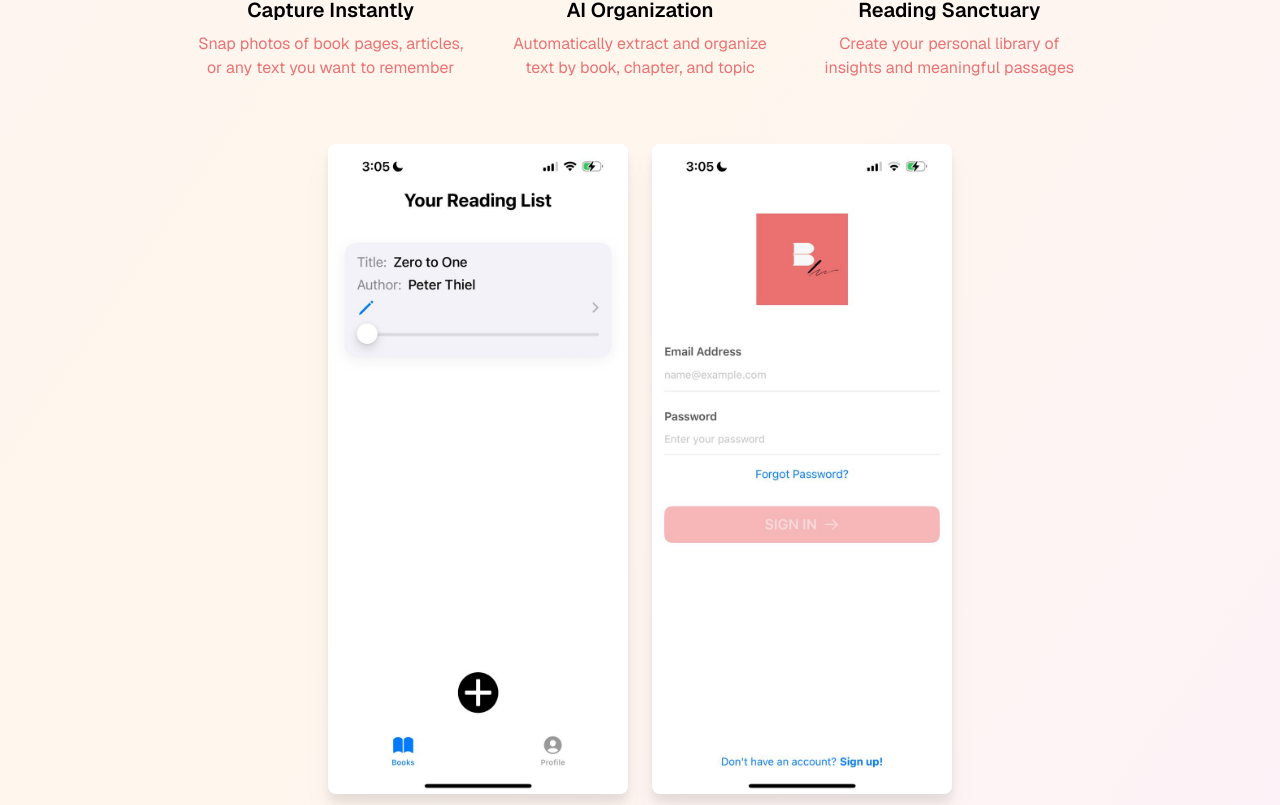
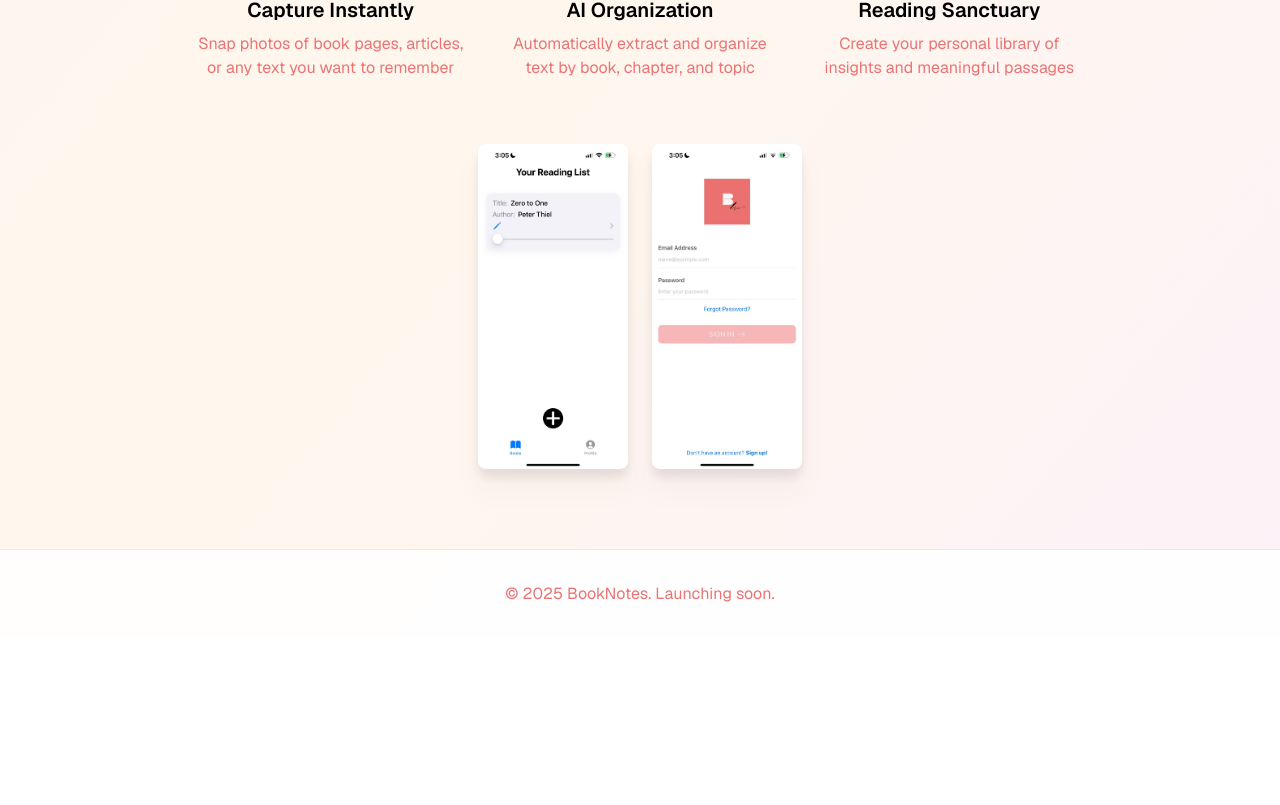
Before and after one commit to bloomberg-sudo-dev/booknotes-landing-page, a Next.js app: page / in a window 1280 px wide. Shown: the part 915-1720 px from the top of the page. After the commit the page ends 1553 px from the top, so only its background shows below. Built offline with nearby package versions, Linux system fonts and the light colour scheme.

Commit message:
Update page.tsx

```diff
--- a/app/page.tsx
+++ b/app/page.tsx
@@ -198,15 +198,15 @@ export default function WaitlistPage() {
               <Image
                 src="/BookNotes.jpg"
                 alt="BookNotes app demo showing book list"
-                width={300}
-                height={200}
+                width={150}
+                height={50}
                 className="drop-shadow-xl rounded-lg"
               />
               <Image
                 src="/BookNotes sign in.jpg"
                 alt="BookNotes app demo showing sign-in screen"
-                width={300}
-                height={200}
+                width={150}
+                height={50}
                 className="drop-shadow-xl rounded-lg"
               />
             </div>
```
